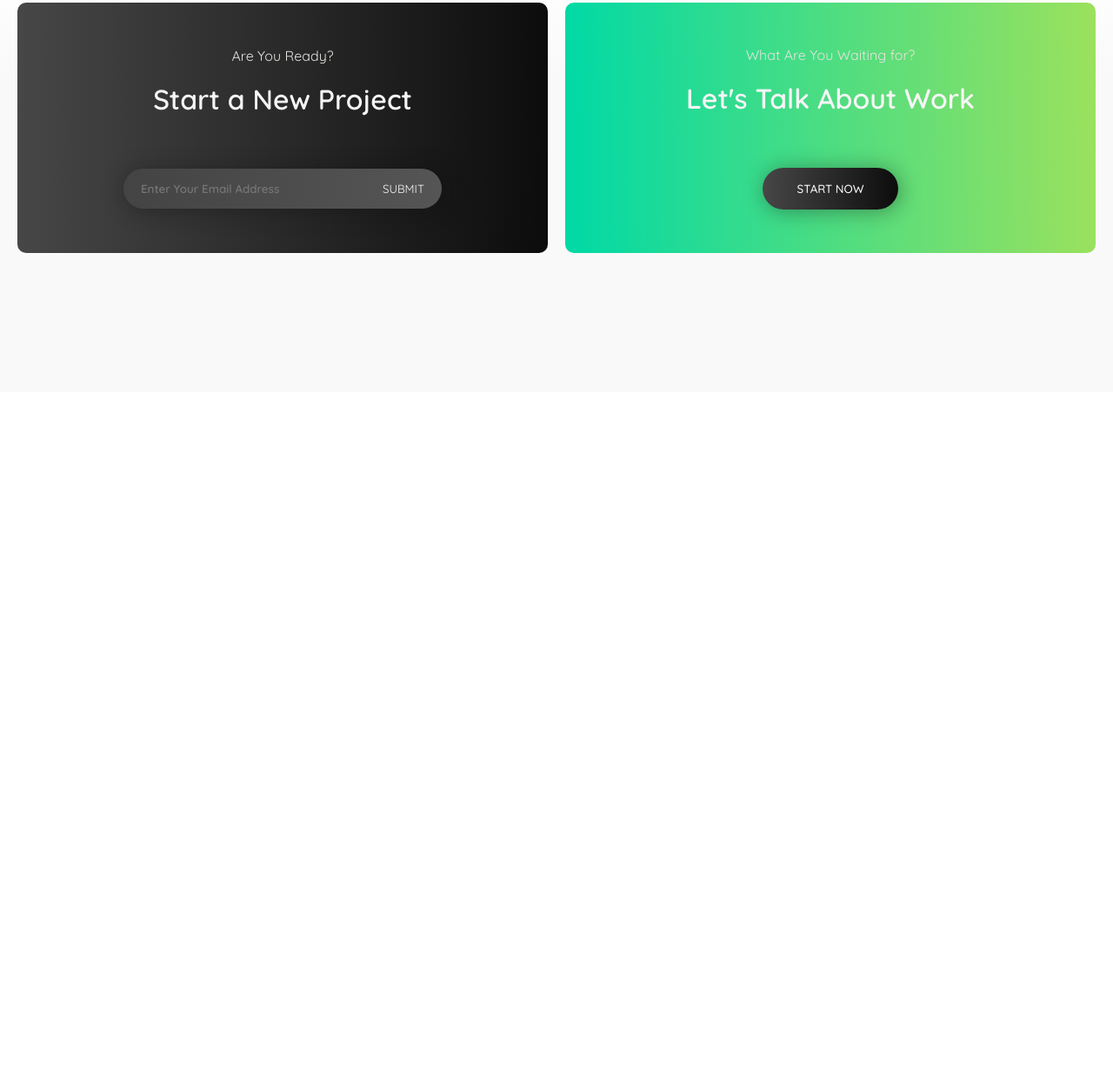
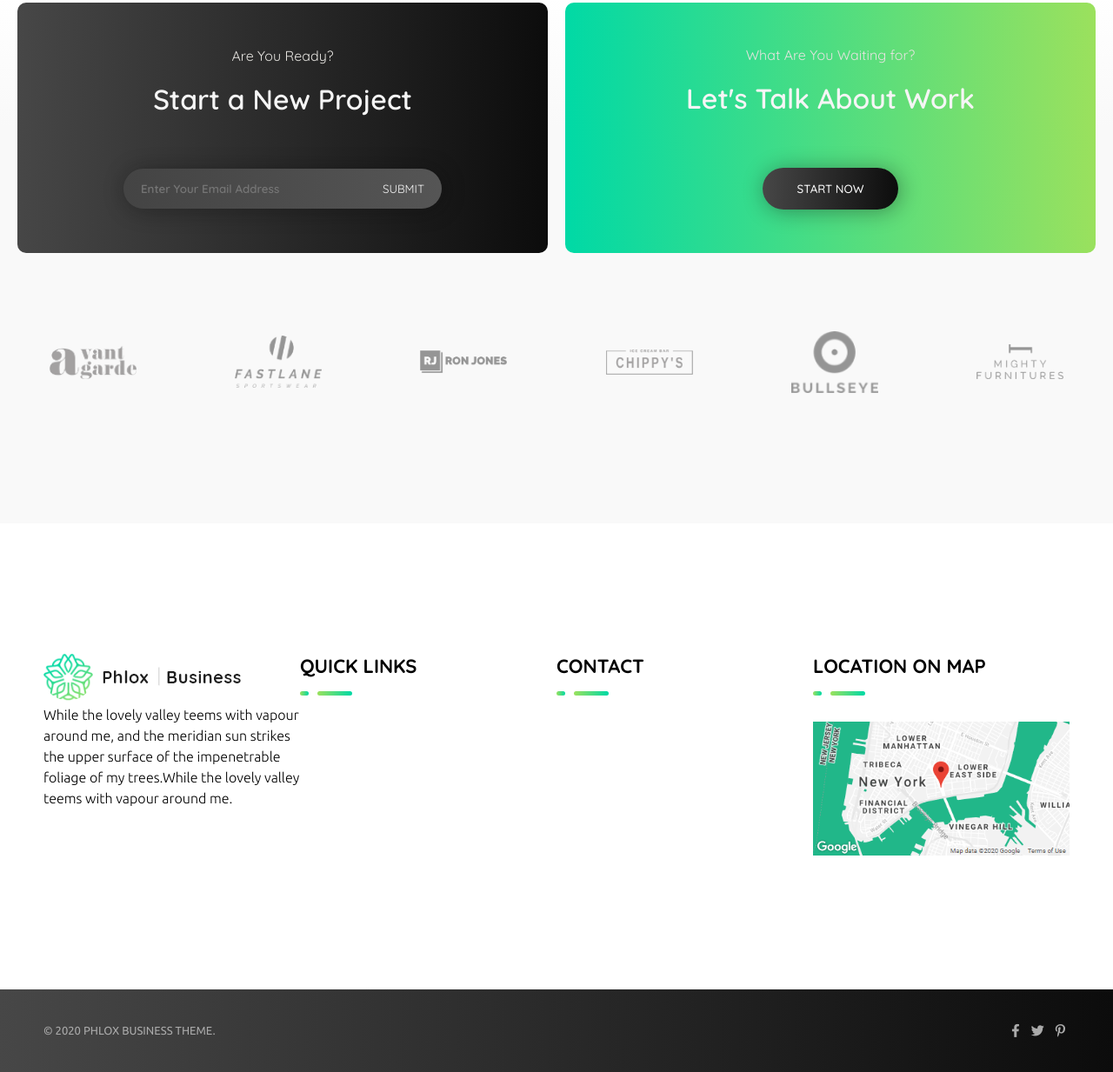
Before and after one commit to sabrina-fontana/proj-html-vuejs, a website: page index.html in a window 1280 px wide. Shown: the part 6307-7540 px from the top of the page at 87% size. Before the commit the page ends 6758 px from the top, so only its background shows below. Drawn offline with nearby package versions, Linux system fonts and the light colour scheme.

Commit message:
inizio footer

```diff
--- a/index.html
+++ b/index.html
@@ -9,7 +9,7 @@
     <link href="https://fonts.googleapis.com/css2?family=Nunito:ital,wght@0,300;0,400;0,600;0,700;1,300&display=swap" rel="stylesheet">
     <link rel="stylesheet" href="https://use.fontawesome.com/releases/v5.15.2/css/all.css" crossorigin="anonymous">
     <link rel="stylesheet" href="dist/style.css">
-    <title></title>
+    <title>Phlox</title>
   </head>
   <body>
 
@@ -176,10 +176,42 @@
             <div class="box-title">Let's Talk About Work</div>
             <button class="black-button">start now</button>
           </div>
+          <div class="brands">
+            <img src="img/client-1-2x.png" alt="">
+            <img src="img/client-9-2x.png" alt="">
+            <img src="img/client-7-2x.png" alt="">
+            <img src="img/client-3-2x.png" alt="">
+            <img src="img/client-4-2x.png" alt="">
+            <img src="img/client-5-2x.png" alt="">
+          </div>
         </section>
       </main>
 
-      <footer>
+      <footer class="footer">
+        <div class="footer-content">
+          <div class="box">
+            <img src="img/cropped-Group-39-2x.png" alt="">
+            <div class="text">While the lovely valley teems with vapour around me, and the meridian sun strikes the upper surface of the impenetrable foliage of my trees.While the lovely valley teems with vapour around me.</div>
+          </div>
+          <div class="box">
+            <div class="footer-title">quick links</div>
+          </div>
+          <div class="box">
+            <div class="footer-title">contact</div>
+          </div>
+          <div class="box">
+            <div class="footer-title">location on map</div>
+            <img class="map-img" src="img/map.png" alt="">
+          </div>
+        </div>
+        <div class="footer-bottom">
+          <div>© 2020 PHLOX BUSINESS THEME.</div>
+          <div>
+            <i class="fab fa-facebook-f"></i>
+            <i class="fab fa-twitter"></i>
+            <i class="fab fa-pinterest-p"></i>
+          </div>
+        </div>
       </footer>
     </div>
     <script src="js/script.js" charset="utf-8"></script>
--- a/src/_var.scss
+++ b/src/_var.scss
@@ -151,6 +151,26 @@
   color: #f9f9f9;
 }
 
+@mixin footer-title {
+  font-family: $title-font;
+  font-size: 22px;
+  font-weight: 700;
+  text-transform: uppercase;
+  position: relative;
+  &:before {
+    @include divider;
+    width: 10px;
+    left: 0;
+    bottom: -20px;
+  }
+  &:after {
+    @include divider;
+    width: 40px;
+    left: 20px;
+    bottom: -20px;
+  }
+}
+
 $title-font: 'Quicksand', sans-serif;
 $text-font: 'Ubuntu', sans-serif;
 
--- a/src/style.scss
+++ b/src/style.scss
@@ -38,6 +38,10 @@
 
 .black-button {
   @include black-button;
+}
+
+.footer-title {
+  @include footer-title;
 }
 
 section {
@@ -408,9 +412,10 @@ header {
 .sect-6 {
   background-image: linear-gradient($lighter-bg 20%, $darker-bg 40%);
   display: flex;
+  flex-wrap: wrap;
 
   &-box {
-    width: 50%;
+    width: calc(50% - 30px);
     padding: 50px 0;
     border-radius: 10px;
     display: flex;
@@ -442,14 +447,13 @@ header {
 
       > * {
         font-family: $title-font;
-        cursor: pointer;
         border: none;
         outline: none;
         background-color: transparent;
       }
 
       input {
-        width: 80%;
+        width: 60%;
         color: white;
         font-weight: 600;
       }
@@ -457,6 +461,7 @@ header {
       button {
         text-transform: uppercase;
         color: #f5f5f5;
+        cursor: pointer;
       }
     }
   }
@@ -470,4 +475,53 @@ header {
     background: $green-gradient-reverse;
     margin: 10px 20px 10px 10px;
   }
+
+  .brands {
+    width: 100%;
+    display: flex;
+    justify-content: space-around;
+    align-items: center;
+    margin-top: 80px;
+
+    img {
+      width: 100px;
+      cursor: pointer;
+    }
+  }
 }
+
+.footer {
+
+  &-content {
+    background: $lighter-bg;
+    display: flex;
+    padding: 0 50px;
+
+    .box {
+      width: 25%;
+      padding: $section-padding;
+    }
+
+    .map-img {
+      width: 100%;
+      margin-top: 50px;
+      cursor: pointer;
+    }
+  }
+
+  &-bottom {
+    background: $black-gradient;
+    display: flex;
+    justify-content: space-between;
+    color: #aaa;
+    font-family: $text-font;
+    font-size: 13px;
+    padding: 40px 50px;
+
+    i {
+      margin: 0 5px;
+      font-size: 15px;
+      cursor: pointer;
+    }
+  }
+}
```
Also changed, not shown: dist/style.css.
